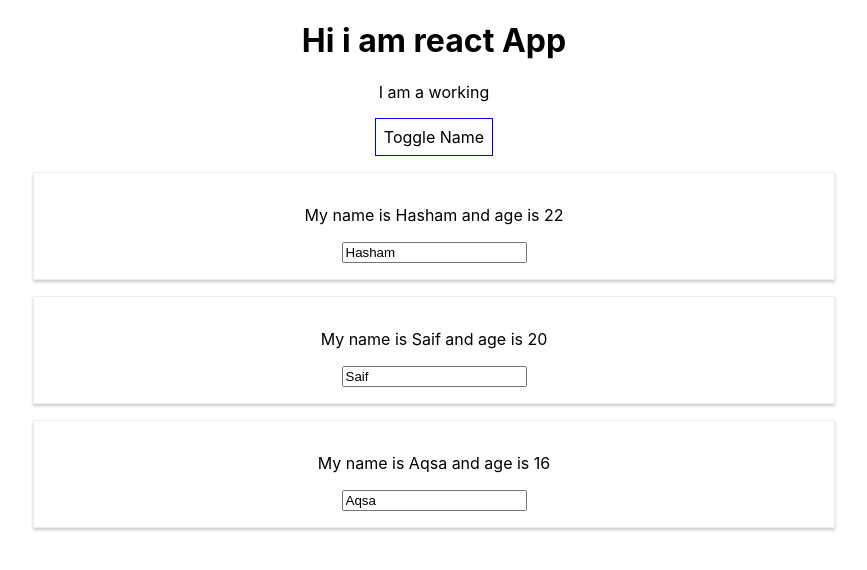
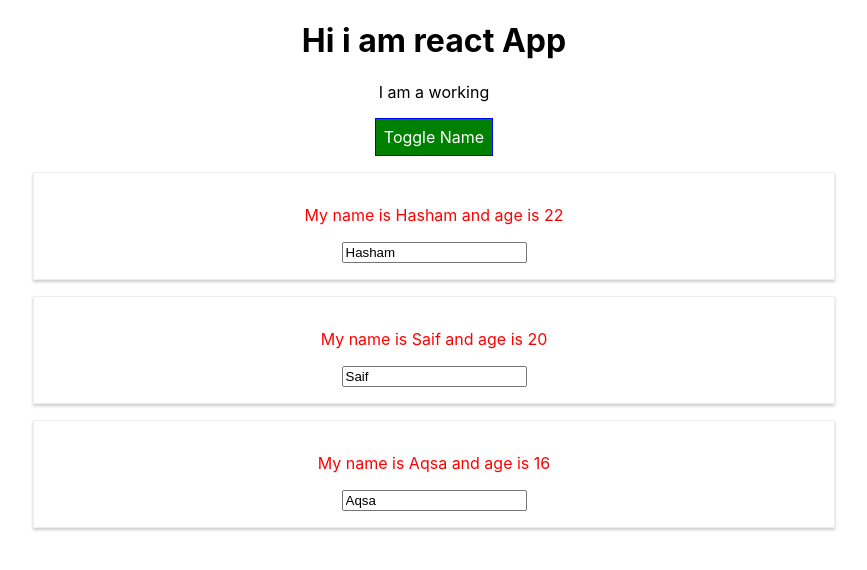
Before and after one commit to Hashamjavedofficial/react-practice-app, a React (Create React App) app: page / in a window 1280 px wide. Both pictures are taken after a click on the button "Toggle Name". Shown: the top 570 px of the page, without its empty margins (206-1073 px from the left). Built offline with nearby package versions, Linux system fonts and the light colour scheme.

Commit message:
Radium done and styled-component

```diff
--- a/package.json
+++ b/package.json
@@ -6,9 +6,11 @@
     "@testing-library/jest-dom": "^4.2.4",
     "@testing-library/react": "^9.5.0",
     "@testing-library/user-event": "^7.2.1",
+    "radium": "^0.26.0",
     "react": "^16.13.1",
     "react-dom": "^16.13.1",
-    "react-scripts": "3.4.1"
+    "react-scripts": "3.4.1",
+    "styled-components": "^5.1.0"
   },
   "scripts": {
     "start": "react-scripts start",
--- a/src/App.css
+++ b/src/App.css
@@ -36,3 +36,10 @@
     transform: rotate(360deg);
   }
 }
+
+.red {
+  color: red;
+}
+.bold {
+  font-weight: bolder;
+}
--- a/src/App.js
+++ b/src/App.js
@@ -1,6 +1,22 @@
 import React, { Component } from "react";
 import "./App.css";
 import Person from "./Person/PersonComponent";
+// import Radium, { StyleRoot } from "radium";
+import styled from "styled-components";
+
+const StyleButton = styled.button`
+background-color: green;
+font: inherit;
+color: white;
+border: 1px solid blue;
+padding: 8px;
+cursor: pointer;
+&:hover {
+  background-color: red;
+  color: black;
+},
+`;
+
 class App extends Component {
   state = {
     person: [
@@ -44,13 +60,19 @@
       toggleValue: !temp,
     });
   };
+
   render() {
     const style = {
-      backgroundColor: "white",
+      backgroundColor: "green",
       font: "inherit",
+      color: "white",
       border: "1px solid blue",
       padding: "8px",
       cursor: "pointer",
+      ":hover": {
+        backgroundColor: "red",
+        color: "black",
+      },
     };
     let persons = null;
     if (this.state.toggleValue) {
@@ -69,17 +91,30 @@
           })}
         </div>
       );
+      style.backgroundColor = "red";
+      // style[":hover"] = {
+      //   backgroundColor: "salmon",
+      //   color: "black",
+      // };
+    }
+
+    const classes = [];
+    if (this.state.person.length <= 2) {
+      classes.push("red");
+    }
+    if (this.state.person.length <= 1) {
+      classes.push("bold");
     }
 
     return (
+      // <StyleRoot>
       <div className="App">
         <h1>Hi i am react App</h1>
-        <p>I am a working</p>
-        <button style={style} onClick={this.toggleHandler}>
-          Toggle Name
-        </button>
+        <p className={classes.join(" ")}>I am a working</p>
+        <StyleButton onClick={this.toggleHandler}>Toggle Name</StyleButton>
         {persons}
       </div>
+      //      </StyleRoot>
     );
   }
 }
--- a/src/Person/PersonComponent.js
+++ b/src/Person/PersonComponent.js
@@ -1,15 +1,38 @@
 import React from "react";
-import "./Person.css";
+// import "./Person.css";
+// import Radium from "radium";
+import styled from "styled-components";
 
+let StyleDive = styled.div`
+  width: 60%;
+  margin: 16px auto;
+  color: red;
+  border: 1px solid #eee;
+  box-shadow: 0px 2px 3px #ccc;
+  padding: 16px;
+  text-align: center;
+  @media (min-width: 500px) : {
+    width: 450px;
+  }
+`;
 const Person = (props) => {
+  // const style = {
+  //   "@media(min-width:500px)": {
+  //     width: "450px",
+  //   },
+  // };
+
   return (
-    <div className="Person">
+    // <div className="Person" style={style}>
+    <StyleDive>
       <p onClick={props.click}>
         My name is {props.name} and age is {props.age}
       </p>
       <p>{props.children}</p>
       <input type="text" onChange={props.changed} value={props.name} />
-    </div>
+    </StyleDive>
+    // </div>
   );
 };
+//export default Radium(Person);
 export default Person;
```
Also changed, not shown: 1 other file (tests, documents, lock files or other folders).
